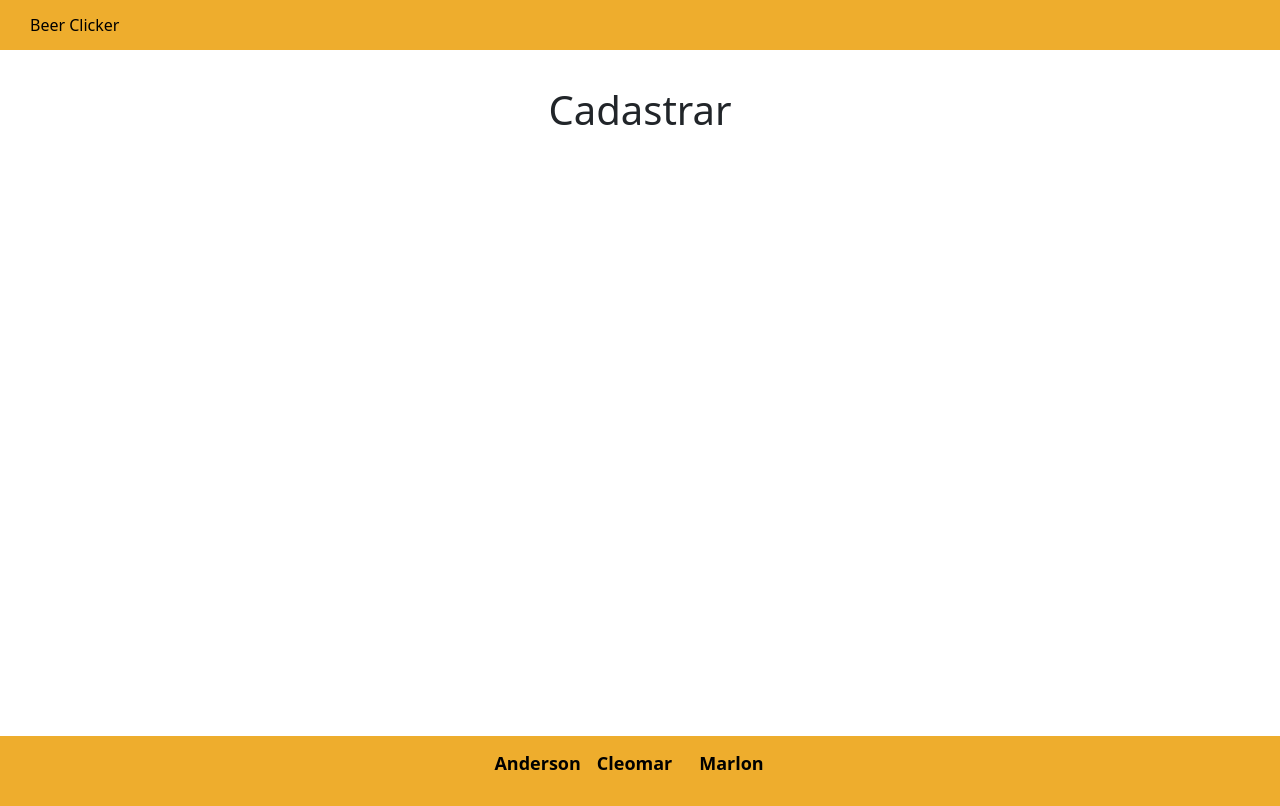
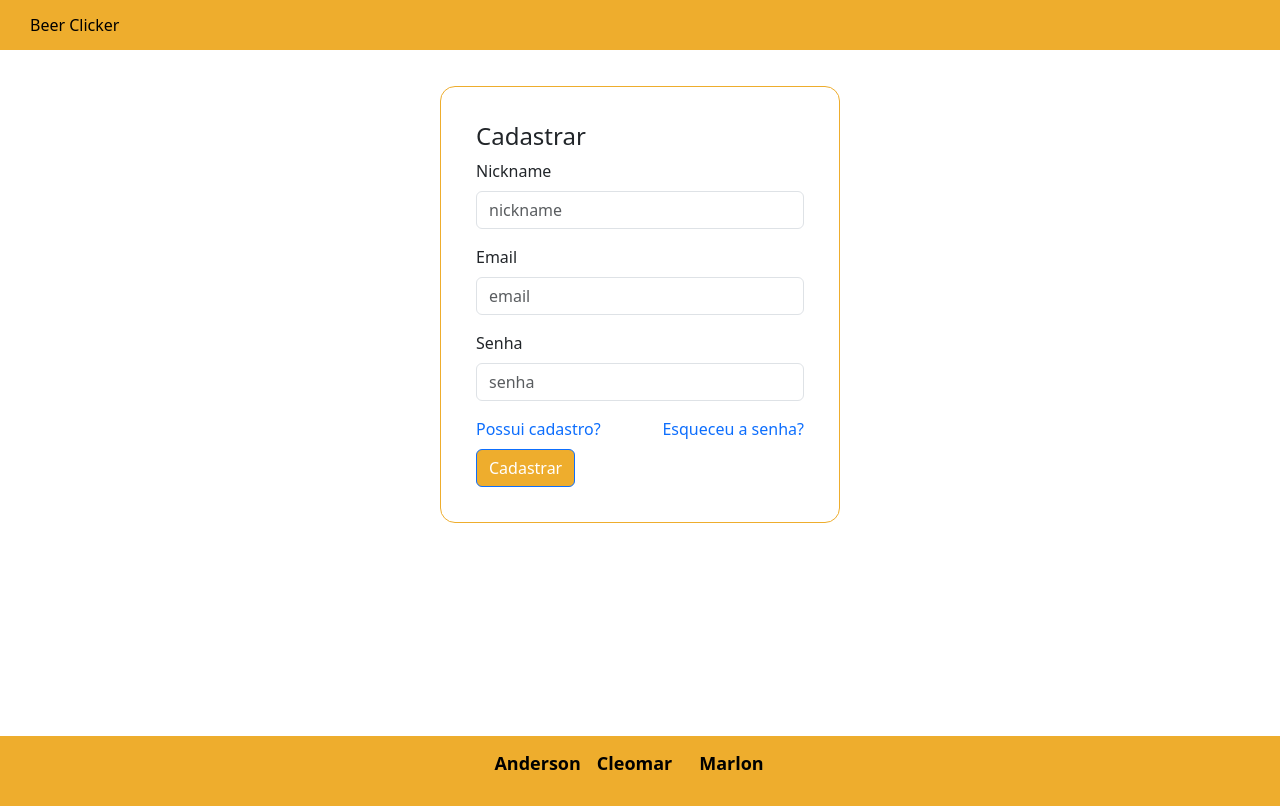
Before and after one commit to AndersonAzeved/BeerClicker, a Next.js app: page /usuario/cadastro/cadastro in a window 1280 px wide. Built offline with nearby package versions, Linux system fonts and the light colour scheme.

Commit message:
cadastro usuário, falta estilizar

```diff
--- a/pages/_app.js
+++ b/pages/_app.js
@@ -5,7 +5,6 @@ import '../styles/globals.css'
 function MyApp({ Component, pageProps}){
     return (
         <Main>
-            <title>Beer Cliquer</title>
             <Component {...pageProps} />
         </Main>
     )
--- a/pages/index.js
+++ b/pages/index.js
@@ -1,5 +1,8 @@
 export default function Home(){
     return(
-        <div>Olá, bem-vindo! BeerClicker</div>
+        <div>
+            <title>Beer Clicker</title>
+            <h1>Olá, bem-vindo! BeerClicker</h1>
+        </div>
     )
 }
--- a/pages/usuario/cadastro/cadastro.js
+++ b/pages/usuario/cadastro/cadastro.js
@@ -1,5 +1,34 @@
+import Button from 'react-bootstrap/Button';
+import Form from 'react-bootstrap/Form';
+import styles from './cadastro.module.css'
+
 export default function Cadastrar(){
-    return(
-        <h1>Cadastrar</h1>
-    )
+  return (
+    <Form className={styles.form}>
+        <title>Cadastro</title>
+        <h4>Cadastrar</h4>
+
+        <Form.Group className="mb-3">
+            <Form.Label>Nickname</Form.Label>
+            <Form.Control type="text" placeholder="nickname" />
+        </Form.Group>
+
+        <Form.Group className="mb-3" controlId="formBasicEmail">
+            <Form.Label>Email</Form.Label>
+            <Form.Control type="email" placeholder="email" />
+        </Form.Group>
+
+        <Form.Group className="mb-3" controlId="formBasicPassword">
+            <Form.Label>Senha</Form.Label>
+            <Form.Control type="password" placeholder="senha" />
+        </Form.Group>
+
+        <Form.Group className={styles.cadastro}>
+            <a href='../login/login'><Form.Label>Possui cadastro?</Form.Label></a>
+            <a href='../resgatSenha/resgatSenha'><Form.Label>Esqueceu a senha?</Form.Label></a>
+        </Form.Group>
+
+        <Button variant="primary" type="submit">Cadastrar</Button>
+    </Form>
+  );
 }
--- /dev/null
+++ b/pages/usuario/cadastro/cadastro.module.css
@@ -0,0 +1,16 @@
+.form{
+    border-radius: 15px;
+    border: 1px #eead2d solid;
+    padding: 35px;
+    width: 400px;
+    position: relative;
+}
+
+.form Button{
+    background: #eead2d;
+}
+
+.cadastro{
+    justify-content: space-between;
+    display: flex;
+}
```
